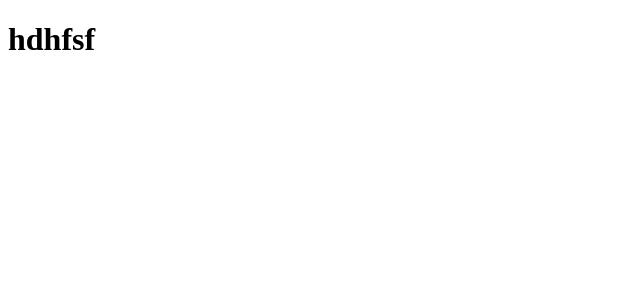
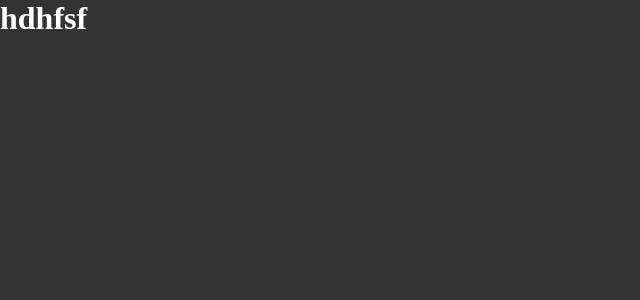
Before and after one commit to alexandronrossi/02-ignite-timer, a React (Vite) app: page / in a window 1280 px wide. Shown: the top 300 px of the page, without its empty margins (0-640 px from the left). Built offline with nearby package versions, Linux system fonts and the light colour scheme.

Commit message:
Aula: Estilos globais

```diff
--- a/src/App.tsx
+++ b/src/App.tsx
@@ -1,11 +1,14 @@
 import { ThemeProvider } from 'styled-components';
 
 import { defaultTheme } from './styles/themes/default';
+import { GlobalStyle } from './styles/global';
 
 export function App() {
   return (
 	<ThemeProvider theme={defaultTheme}>
 		<h1>hdhfsf</h1>
+
+		<GlobalStyle />
 	</ThemeProvider>
   )
 }
--- /dev/null
+++ b/src/styles/global.ts
@@ -0,0 +1,14 @@
+import { createGlobalStyle } from "styled-components";
+
+export const GlobalStyle = createGlobalStyle`
+	* {
+		margin: 0;
+		padding: 0;
+		box-sizing: border-box;
+	}
+
+	body {
+		background: #333;
+		color: #fff;
+	}
+`
```
Also changed, not shown: src/components/Button.styles.ts (added, +9 -0 lines), src/components/Button.tsx (added).
